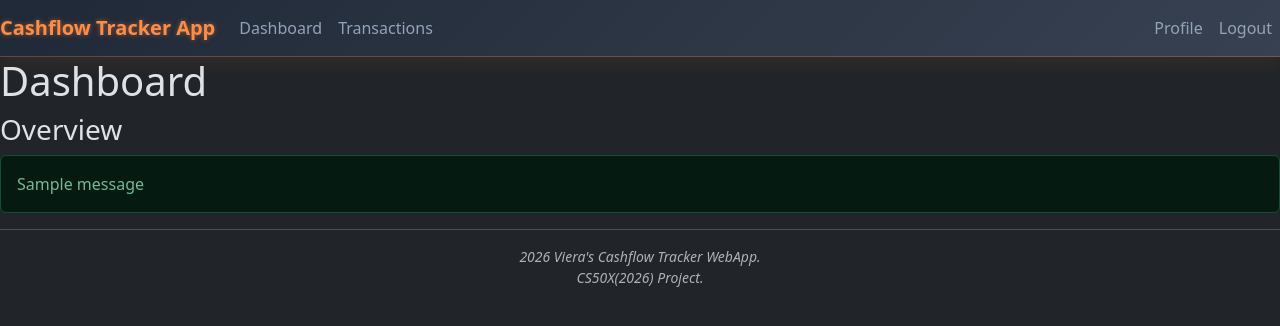
After one commit to viera-dev05/cashflow_tracker, a Flask app: page /dashboard in a window 1280 px wide. The commit adds this page. Shown: the top 326 px of the page. Run offline with Flask 3, Linux system fonts and the light colour scheme; the visitor is signed in with stand-in values (Sample User, id 1); tables that the repository leaves empty hold one stand-in row (values such as "Sample post"); one stand-in notice (Sample message) is shown; some libraries are stand-ins or nearby versions.

Commit message:
Set the following flask configurations: SESSION_USE_SIGNER to True SESSION_COOKIE_SECURE to True PERMANENT_SESSION_LIFETIME 15 minutes SESSION_FILE_THRESHOLD to 10 files
Added redirect to /dashboard in app.py if user already logged
Added /dashboard route in app.py. It's still empty
Created dashboard.html
Added Profile button to layout.html
Merged Earning and Expenses links in "Transactions" link in layout.html

```diff
--- a/app.py
+++ b/app.py
@@ -10,6 +10,7 @@ from decorators import login_required
 from dotenv import load_dotenv
 from email_validator import validate_email, EmailNotValidError
 import re
+from datetime import timedelta, datetime, timezone
 
 
 # Load environment variables from .env file. Remember to create a .env file with needed variables. See the .env.example file for reference.
@@ -20,6 +21,10 @@ app = Flask(__name__)
 app.config["SECRET_KEY"] = os.getenv("SECRET_KEY")
 if not app.config["SECRET_KEY"]:
     raise ValueError("SECRET_KEY is not set in the environment variables (.env file). Please set it to a secure random value.")
+app.config["SESSION_USE_SIGNER"] = True
+app.config["SESSION_COOKIE_SECURE"] = True
+app.config["PERMANENT_SESSION_LIFETIME"] = timedelta(minutes=15) # Server side expiration if session_permanent is set to False
+app.config['SESSION_FILE_THRESHOLD'] = 10 # No need to save large amount of sessions for personal use
 app.config["SESSION_PERMANENT"] = False
 app.config["SESSION_TYPE"] = "filesystem"
 Session(app)
@@ -31,7 +36,7 @@ limiter.init_app(app)
 
 # Configure database.
 # Note: Switching from cs50 library to sqlite3 to learn without 'training wheels'.
-# I'm using sqlite, the app won't be able to manage multiple users at the same time. That's fine for the scope of this project.
+# I considered switching to PostgreSQL to learn, but decided not to complicate the project too much.
 # If no database file exists, it will be created automatically.
 init_db()
 def get_db():
@@ -48,6 +53,19 @@ def close_db(error):
         db.close()
 
 
+# Auto loggout if inactive, as session_lifetime is just for file cleanup while session_permanent is set to False
+# Updated: Seems like session_lifetime DOES work even if session_permanent is set to False, so this refresh_session() function is actually not needed. Will leave it here for future reference
+
+# @app.before_request
+# def refresh_session():
+#     if "user_id" in session:
+#         last_active = session.get("last_active", datetime.now(timezone.utc))
+#         if (datetime.now(timezone.utc) - last_active) > timedelta(minutes=15):
+#             session.clear()
+#             return redirect("/welcome")
+#         session["last_active"] = datetime.now(timezone.utc)
+
+
 # Adding cache control to avoid caching issues.
 @app.after_request
 def after_request(response):
@@ -60,16 +78,25 @@ def after_request(response):
 # Welcome page route
 @app.route("/welcome")
 def welcome():
-    return render_template("welcome.html")
+    if "user_id" in session:
+        return redirect("/dashboard")
+    else:
+        return render_template("welcome.html")
 
 # Root route redirects to dashboard if logged in, otherwise to Welcome page.
 @app.route("/")
 @login_required
 def index():
-    return redirect("/dashboard/")
+    return redirect("/dashboard")
 
 
 #TODO: @app.route("/dashboard") to show user's transactions and balance.
+@app.route("/dashboard")
+@login_required
+def dashboard():
+    return render_template("dashboard.html")
+
+
 #TODO: Verify that SECRET_KEY is beign used. Log in, then chance secret key and check
 
 
--- /dev/null
+++ b/templates/dashboard.html
@@ -0,0 +1,21 @@
+{% extends "layout.html" %}
+
+{% block title %}Dashboard{% endblock %}
+
+{% block main %}
+    <h1>Dashboard</h1>
+    <h3>Overview</h3>
+
+    <!-- Display alert message if there is one -->
+    {% with messages = get_flashed_messages(with_categories=true) %}
+        {% if messages %}
+            {% for category, message in messages %}
+                    <div class="alert alert-{{ category }}" role="alert">
+                        {{ message }}
+                    </div>
+            {% endfor %}
+        {% endif %}
+    {% endwith %}
+
+
+{% endblock %}
--- a/templates/layout.html
+++ b/templates/layout.html
@@ -46,16 +46,16 @@
                             <a class="nav-link" href="/dashboard">Dashboard</a>
                         </li>
                         <li class="nav-item">
-                            <a class="nav-link" href="/earnings">Earnings</a>
-                        </li>
-                        <li class="nav-item">
-                            <a class="nav-link" href="/expenses">Expenses</a>
+                            <a class="nav-link" href="/transactions">Transactions</a>
                         </li>
                     </ul>
 
                     <!-- Navbar RIGHT content -->
                     <ul class="navbar-nav ms-auto">
                         {% if session.user_id %}
+                            <li class="nav-item">
+                                <a class="nav-link" href="/profile">Profile</a>
+                            </li>
                             <li class="nav-item">
                                 <a class="nav-link" href="/logout">Logout</a>
                             </li>
```
